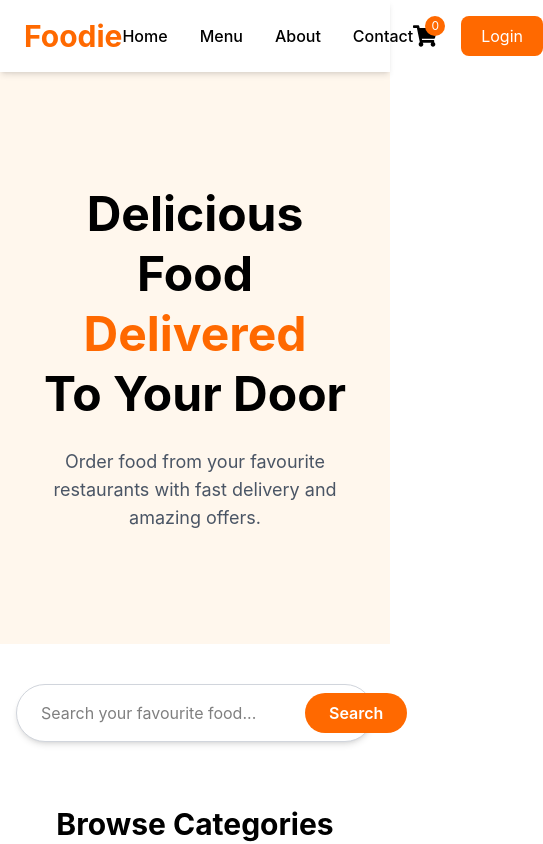
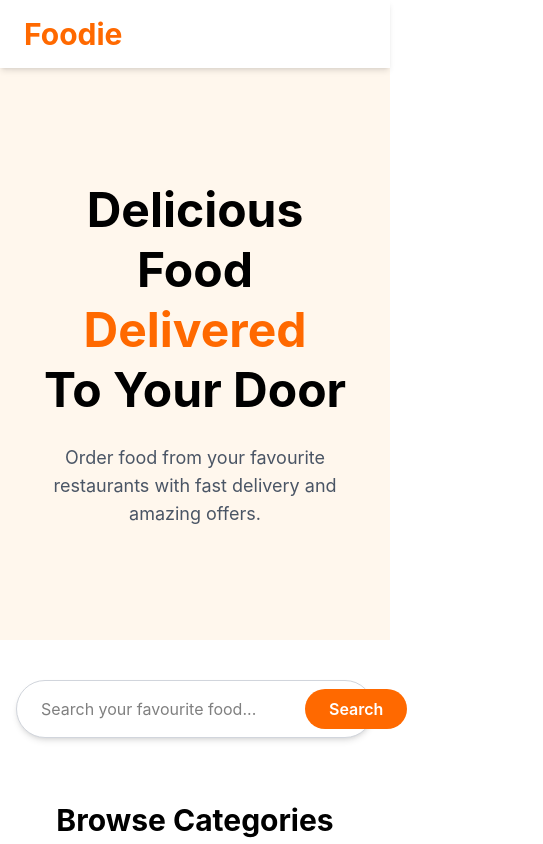
Before and after one commit to kishore-404-dotcom/food-delivery-app, a React (Vite) app in the folder client/: page / in a window 390 px wide. Shown: the top 844 px of the page, 543 px wide, since content can reach past the window. Built offline with nearby package versions, Linux system fonts and the light colour scheme.

Commit message:
feat: add responsive navbar

```diff
--- a/client/src/components/Navbar.tsx
+++ b/client/src/components/Navbar.tsx
@@ -1,5 +1,5 @@
+import { FaShoppingCart, FaBars } from "react-icons/fa";
 import { Link } from "react-router-dom";
-import { FaShoppingCart } from "react-icons/fa";
 
 function Navbar() {
   return (
@@ -15,7 +15,7 @@ function Navbar() {
         </Link>
 
         {/* Navigation */}
-        <ul className="flex items-center gap-8 font-medium">
+        <ul className="hidden items-center gap-8 font-medium md:flex">
           <li>
             <Link to="/">Home</Link>
           </li>
@@ -34,7 +34,7 @@ function Navbar() {
         </ul>
 
         {/* Right Side */}
-        <div className="flex items-center gap-6">
+        <div className="hidden items-center gap-6 md:flex">
 
           <Link
             to="/cart"
@@ -53,6 +53,9 @@ function Navbar() {
           >
             Login
           </Link>
+          <button className="text-2xl md:hidden">
+            <FaBars />
+          </button>
 
         </div>
 
```
